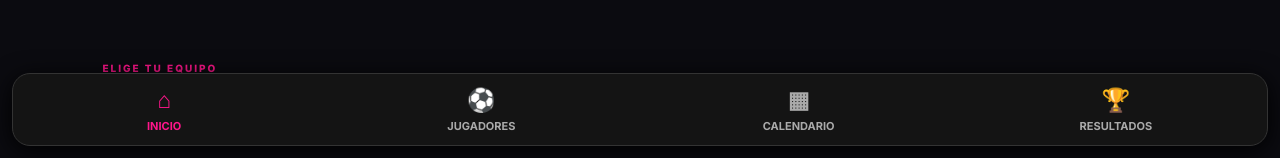
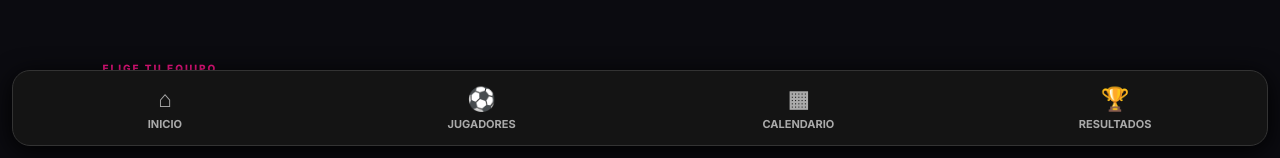
Before and after one commit to roalcafutbolsala-a11y/roalca-fs-web., a plain HTML site: page index.html in a window 1280 px wide. Shown: the part 642-800 px from the top of the page. Drawn offline with nearby package versions, Linux system fonts and the light colour scheme; a web font is replaced by a local one.

Commit message:
Update styles.css

```diff
--- a/styles.css
+++ b/styles.css
@@ -64,3 +64,41 @@ section[id] {
 body {
   padding-bottom: 90px;
 }
+.bottom-nav {
+  position: fixed !important;
+  left: 12px !important;
+  right: 12px !important;
+  bottom: 12px !important;
+  width: auto !important;
+  height: 76px !important;
+  display: flex !important;
+  flex-direction: row !important;
+  justify-content: space-around !important;
+  align-items: center !important;
+  padding: 6px !important;
+  background: #141414 !important;
+  border: 1px solid #333 !important;
+  border-radius: 18px !important;
+  z-index: 99999 !important;
+}
+
+.bottom-nav a {
+  flex: 1 !important;
+  height: 100% !important;
+  display: flex !important;
+  flex-direction: column !important;
+  justify-content: center !important;
+  align-items: center !important;
+  gap: 4px !important;
+  color: #aaa !important;
+  text-decoration: none !important;
+  font-size: 11px !important;
+}
+
+.bottom-nav a span {
+  font-size: 23px !important;
+}
+
+body {
+  padding-bottom: 100px !important;
+}
```
